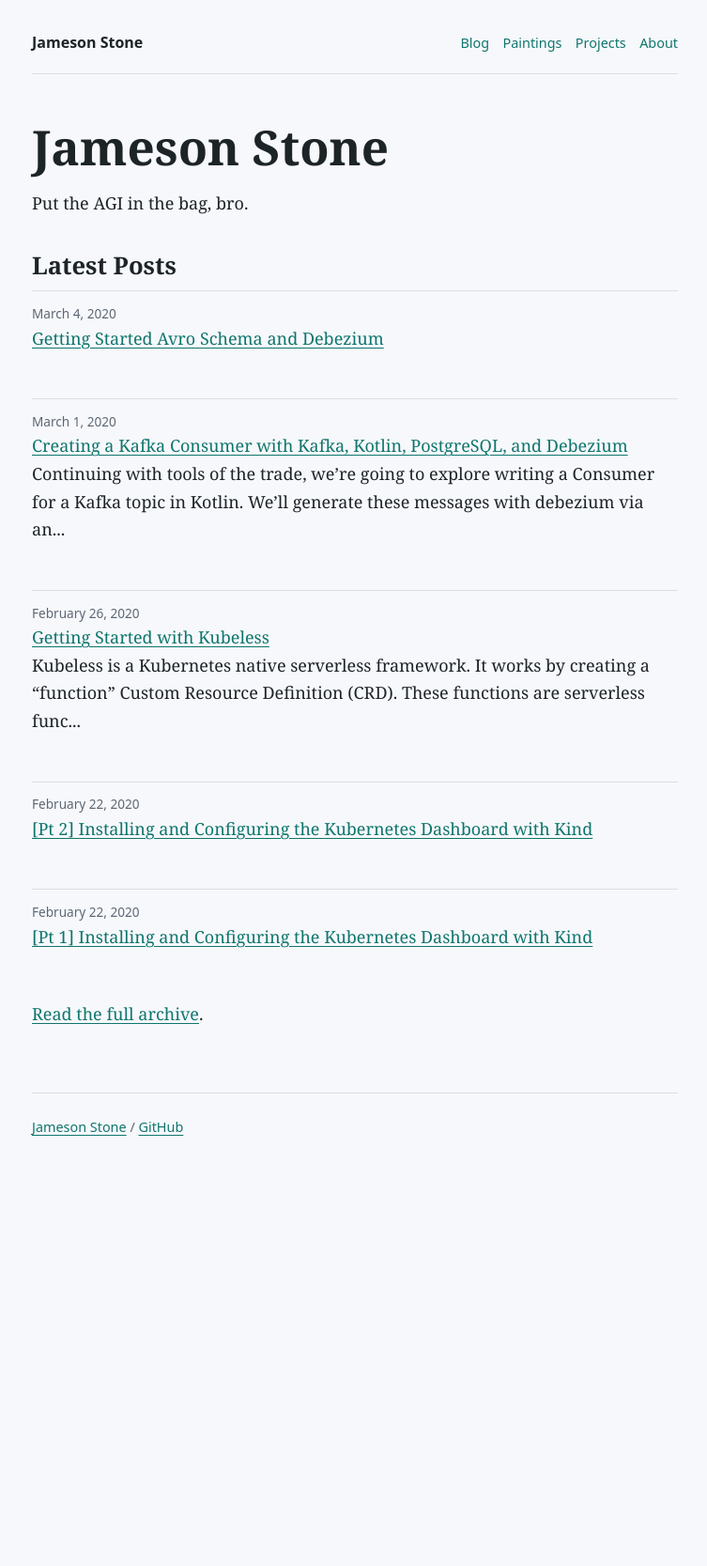
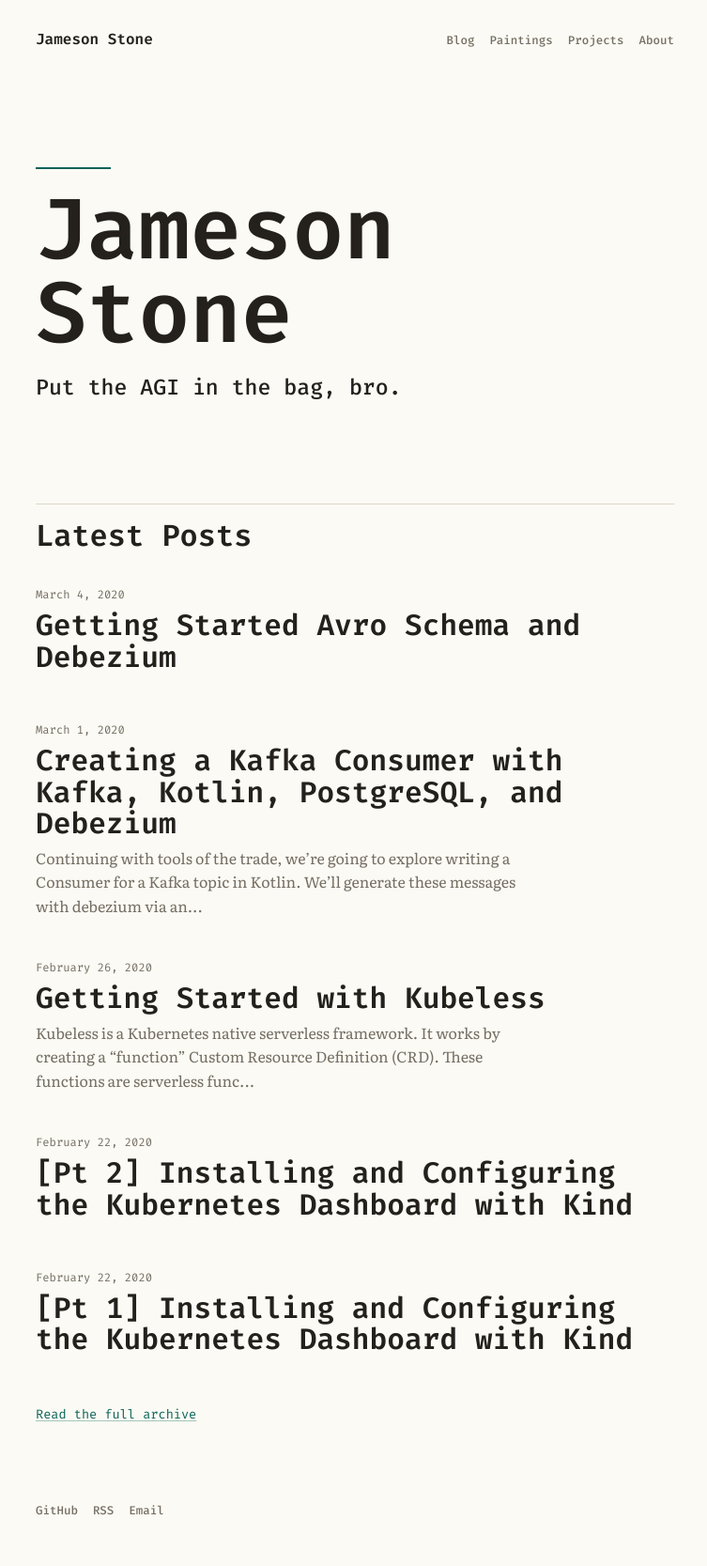
Before and after one commit to jamesonstone/jamesonstone.github.io, a Jekyll site: the page built from index.md, in a window 1280 px wide. Shown: the whole page at 94% size, without its empty margins (262-1015 px from the left). Built offline with Jekyll 4.4.1, drawn with Linux system fonts in a browser that asks for light colours; before the commit the page ends 1271 px from its top, so only the background shows below that.

Commit message:
feat(GH-5): :sparkles: redesign blog homepage
Refs #5

- replace the homepage with a narrower Fira Code/Literata blog treatment

- keep the required AGI tagline while removing extra explanatory copy

- simplify header/footer chrome and add RSS output for the footer link

- extend site validation coverage for the feed route

Validation:

- ruby -c scripts/validate_site.rb

- ruby -c scripts/validate_site_test.rb

- ruby scripts/validate_site_test.rb

- bundle exec jekyll build

- ruby scripts/validate_site.rb

- ruby -rrexml/document -e 'REXML::Document.new(File.read("_site/feed.xml")); puts "feed xml ok"'

- browser checked http://127.0.0.1:4010/ at 1280x900 and 390x900

```diff
--- a/_layouts/default.html
+++ b/_layouts/default.html
@@ -10,6 +10,7 @@
   </head>
   <body>
     <header class="site-header">
+      <div class="site-header__inner">
         <a class="site-title" href="{{ '/' | relative_url }}">{{ site.title }}</a>
         <nav class="site-nav" aria-label="Primary navigation">
           <a href="{{ '/blog/' | relative_url }}">Blog</a>
@@ -17,18 +18,19 @@
           <a href="{{ '/projects/' | relative_url }}">Projects</a>
           <a href="{{ '/about/' | relative_url }}">About</a>
         </nav>
+      </div>
     </header>
 
-    <main class="site-main">
+    <main class="site-main{% if page.home %} site-main--home{% endif %}">
       {{ content }}
     </main>
 
     <footer class="site-footer">
-      <p>
-        <a href="{{ '/about/' | relative_url }}">Jameson Stone</a>
-        <span aria-hidden="true">/</span>
+      <nav class="footer-links" aria-label="Footer navigation">
         <a href="https://github.com/jamesonstone">GitHub</a>
-      </p>
+        <a href="{{ '/feed.xml' | relative_url }}">RSS</a>
+        <a href="mailto:jameson@stone.tc">Email</a>
+      </nav>
     </footer>
   </body>
 </html>
--- a/assets/css/site.css
+++ b/assets/css/site.css
@@ -1,106 +1,136 @@
+@import url("https://fonts.googleapis.com/css2?family=Fira+Code:wght@400;500;600;700&family=Literata:opsz,wght@7..72,400;7..72,500;7..72,650&display=swap");
+
 :root {
-  --bg: #f7f8fb;
-  --paper: #ffffff;
-  --text: #1d2428;
-  --muted: #5d6875;
-  --line: #d9dee7;
-  --accent: #0f766e;
-  --accent-strong: #b43b5b;
-  --code-bg: #eef2f7;
-  --max: 43rem;
+  --bg: #fbfaf4;
+  --text: #24211c;
+  --muted: #756e63;
+  --line: #ded7c9;
+  --accent: #0b6358;
+  --accent-2: #8b3f2d;
+  --code-bg: #f1ece2;
+  --measure: 42.5rem;
+  --mono: "Fira Code", "MesloLGS NF", "Meslo LG S", "SFMono-Regular", Consolas, monospace;
+  --body: "Literata", Charter, Georgia, serif;
 }
 
 * {
   box-sizing: border-box;
 }
 
+html {
+  background: var(--bg);
+}
+
 body {
   margin: 0;
   background: var(--bg);
   color: var(--text);
-  font-family: ui-serif, Georgia, Cambria, "Times New Roman", Times, serif;
+  font-family: var(--body);
   font-size: 18px;
-  line-height: 1.65;
+  line-height: 1.68;
+  text-rendering: optimizeLegibility;
 }
 
 a {
   color: var(--accent);
-  text-decoration-thickness: 0.08em;
+  text-decoration-color: rgba(11, 99, 88, 0.35);
+  text-decoration-thickness: 0.07em;
   text-underline-offset: 0.18em;
+  transition: color 140ms ease, text-decoration-color 140ms ease, text-underline-offset 140ms ease;
 }
 
 a:hover,
 a:focus {
-  color: var(--accent-strong);
+  color: var(--accent-2);
+  text-decoration-color: currentColor;
+  text-underline-offset: 0.3em;
 }
 
 .site-header,
 .site-main,
 .site-footer {
-  width: min(var(--max), calc(100% - 2rem));
+  width: min(var(--measure), calc(100% - 2rem));
   margin-inline: auto;
 }
 
 .site-header {
+  padding: 2rem 0 0;
+}
+
+.site-header__inner {
   display: flex;
   align-items: baseline;
   justify-content: space-between;
   gap: 1.5rem;
-  padding: 2rem 0 1.25rem;
-  border-bottom: 1px solid var(--line);
 }
 
 .site-title {
   color: var(--text);
-  font-family: ui-sans-serif, system-ui, -apple-system, BlinkMacSystemFont, "Segoe UI", sans-serif;
+  font-family: var(--mono);
   font-size: 1rem;
-  font-weight: 750;
+  font-weight: 600;
+  line-height: 1.2;
   text-decoration: none;
 }
 
-.site-nav {
+.site-nav,
+.footer-links {
   display: flex;
   flex-wrap: wrap;
-  gap: 0.35rem 0.9rem;
-  font-family: ui-sans-serif, system-ui, -apple-system, BlinkMacSystemFont, "Segoe UI", sans-serif;
-  font-size: 0.9rem;
+  gap: 0.5rem 1rem;
+  font-family: var(--mono);
+  font-size: 0.78rem;
+  font-weight: 500;
 }
 
-.site-nav a {
+.site-nav a,
+.footer-links a {
+  color: var(--muted);
   text-decoration: none;
 }
 
+.site-nav a:hover,
+.site-nav a:focus,
+.footer-links a:hover,
+.footer-links a:focus {
+  color: var(--accent);
+}
+
 .site-main {
-  padding: 3rem 0;
+  padding: 4.25rem 0 4rem;
 }
 
 .site-footer {
-  padding: 1.5rem 0 2.5rem;
-  border-top: 1px solid var(--line);
-  color: var(--muted);
-  font-family: ui-sans-serif, system-ui, -apple-system, BlinkMacSystemFont, "Segoe UI", sans-serif;
-  font-size: 0.9rem;
+  padding: 1rem 0 3rem;
+}
+
+.footer-links {
+  justify-content: flex-start;
 }
 
 h1,
 h2,
 h3 {
-  line-height: 1.15;
+  color: var(--text);
+  font-family: var(--mono);
+  font-weight: 600;
+  letter-spacing: 0;
+  line-height: 1.08;
 }
 
 h1 {
   margin: 0 0 1rem;
-  font-size: 3.2rem;
+  font-size: clamp(2.8rem, 10vw, 5.1rem);
 }
 
 h2 {
-  margin: 2.25rem 0 0.75rem;
-  font-size: 1.6rem;
+  margin: 2.6rem 0 1rem;
+  font-size: clamp(1.45rem, 4vw, 2rem);
 }
 
 h3 {
-  margin: 1.75rem 0 0.5rem;
-  font-size: 1.2rem;
+  margin: 1.65rem 0 0.45rem;
+  font-size: 1.25rem;
 }
 
 p,
@@ -108,14 +138,14 @@ ul,
 ol,
 pre,
 blockquote {
-  margin: 0 0 1.25rem;
+  margin: 0 0 1.35rem;
 }
 
 img {
   display: block;
   max-width: 100%;
   height: auto;
-  border-radius: 4px;
+  border-radius: 2px;
 }
 
 pre {
@@ -123,23 +153,60 @@ pre {
   padding: 1rem;
   background: var(--code-bg);
   border: 1px solid var(--line);
-  border-radius: 4px;
+  border-radius: 3px;
 }
 
 code {
-  font-family: ui-monospace, SFMono-Regular, Menlo, Monaco, Consolas, "Liberation Mono", monospace;
+  font-family: var(--mono);
   font-size: 0.92em;
 }
 
 blockquote {
   padding-left: 1rem;
-  border-left: 3px solid var(--accent);
+  border-left: 2px solid var(--accent);
   color: var(--muted);
 }
 
-.intro {
-  font-size: 1.25rem;
-  color: var(--muted);
+.home-page {
+  display: grid;
+  gap: 4.25rem;
+}
+
+.home-hero {
+  position: relative;
+  max-width: 34rem;
+  padding: 3.5rem 0 1rem;
+}
+
+.home-hero::before {
+  content: "";
+  display: block;
+  width: 5rem;
+  height: 2px;
+  margin-bottom: 1.25rem;
+  background: var(--accent);
+}
+
+.home-hero h1 {
+  max-width: 10ch;
+  margin-bottom: 1.1rem;
+  font-size: clamp(3.1rem, 12vw, 5.7rem);
+  line-height: 0.98;
+}
+
+.tagline {
+  max-width: 25rem;
+  color: var(--text);
+  font-family: var(--mono);
+  font-size: clamp(1.08rem, 3vw, 1.45rem);
+  font-weight: 500;
+  line-height: 1.45;
+}
+
+.home-section h2 {
+  margin-top: 0;
+  padding-top: 1rem;
+  border-top: 1px solid var(--line);
 }
 
 .post-list,
@@ -154,54 +221,113 @@ blockquote {
 .post-list li,
 .project-list li,
 .painting-list li {
-  padding-block: 0.8rem;
+  padding-block: 0.9rem;
+}
+
+.post-list:not(.post-list--home) li + li,
+.project-list li + li,
+.painting-list li + li {
   border-top: 1px solid var(--line);
 }
 
-.post-list time,
-.eyebrow,
-.note {
+.post-list a {
+  color: var(--text);
+  text-decoration-color: transparent;
+}
+
+.post-list a:hover,
+.post-list a:focus {
+  color: var(--accent);
+  text-decoration-color: rgba(11, 99, 88, 0.55);
+}
+
+.post-list time {
   display: block;
+  margin-bottom: 0.35rem;
   color: var(--muted);
-  font-family: ui-sans-serif, system-ui, -apple-system, BlinkMacSystemFont, "Segoe UI", sans-serif;
+  font-family: var(--mono);
+  font-size: 0.76rem;
+}
+
+.post-list--home {
+  gap: 0;
+}
+
+.post-list--home li {
+  padding: 1.25rem 0 1.45rem;
+}
+
+.post-card h3 {
+  margin: 0 0 0.45rem;
+  font-size: clamp(1.35rem, 4vw, 1.95rem);
+}
+
+.post-card p {
+  max-width: 34rem;
+  margin-bottom: 0;
+  color: var(--muted);
+  font-size: 1rem;
+  line-height: 1.58;
+}
+
+.archive-link {
+  margin: 1.1rem 0 0;
+  font-family: var(--mono);
   font-size: 0.85rem;
 }
 
-.eyebrow {
-  margin: 0 0 0.5rem;
-  color: var(--accent-strong);
-  font-weight: 700;
-  text-transform: uppercase;
+.post-header {
+  margin-bottom: 2.5rem;
+}
+
+.post-header time {
+  color: var(--muted);
+  font-family: var(--mono);
+  font-size: 0.82rem;
 }
 
 .post-footer {
-  margin-top: 3rem;
+  margin-top: 3.25rem;
   padding-top: 1rem;
-  border-top: 1px solid var(--line);
+  color: var(--muted);
+  font-family: var(--mono);
+  font-size: 0.82rem;
 }
 
 .painting-list img {
   margin-bottom: 0.8rem;
 }
 
-@media (max-width: 640px) {
+@media (max-width: 720px) {
   body {
-    font-size: 16px;
+    font-size: 17px;
   }
 
   .site-header {
+    padding-top: 1.25rem;
+  }
+
+  .site-header__inner {
     display: block;
   }
 
   .site-nav {
-    margin-top: 0.8rem;
+    margin-top: 0.7rem;
   }
 
   .site-main {
-    padding-top: 2rem;
+    padding: 3rem 0 3.25rem;
   }
 
-  h1 {
-    font-size: 2.2rem;
+  .home-page {
+    gap: 3.2rem;
+  }
+
+  .home-hero {
+    padding-top: 2.5rem;
+  }
+
+  .home-hero h1 {
+    font-size: clamp(3rem, 16vw, 4.8rem);
   }
 }
--- a/index.md
+++ b/index.md
@@ -2,24 +2,33 @@
 layout: default
 title: Blog
 permalink: /
+home: true
 ---
 
-# Jameson Stone
+<div class="home-page">
+  <section class="home-hero" aria-labelledby="home-title">
+    <h1 id="home-title">Jameson Stone</h1>
+    <p class="tagline">Put the AGI in the bag, bro.</p>
+  </section>
 
-Put the AGI in the bag, bro.
+  <section class="home-section" aria-labelledby="latest-posts">
+    <h2 id="latest-posts">Latest Posts</h2>
 
-## Latest Posts
+    <ol class="post-list post-list--home">
+      {% for post in site.posts limit: 5 %}
+        <li>
+          <article class="post-card">
+            <time datetime="{{ post.date | date_to_xmlschema }}">{{ post.date | date: "%B %-d, %Y" }}</time>
+            <h3><a href="{{ post.url | relative_url }}">{{ post.title }}</a></h3>
+            {% assign excerpt_text = post.excerpt | strip_html | strip %}
+            {% if excerpt_text != "" %}
+              <p>{{ excerpt_text | truncate: 160 }}</p>
+            {% endif %}
+          </article>
+        </li>
+      {% endfor %}
+    </ol>
 
-<ul class="post-list">
-  {% for post in site.posts limit: 5 %}
-    <li>
-      <time datetime="{{ post.date | date_to_xmlschema }}">{{ post.date | date: "%B %-d, %Y" }}</time>
-      <a href="{{ post.url | relative_url }}">{{ post.title }}</a>
-      {% if post.excerpt %}
-        <p>{{ post.excerpt | strip_html | truncate: 160 }}</p>
-      {% endif %}
-    </li>
-  {% endfor %}
-</ul>
-
-[Read the full archive]({{ '/blog/' | relative_url }}).
+    <p class="archive-link"><a href="{{ '/blog/' | relative_url }}">Read the full archive</a></p>
+  </section>
+</div>
--- a/scripts/validate_site.rb
+++ b/scripts/validate_site.rb
@@ -29,7 +29,8 @@ REQUIRED_ROUTES = [
   "/blog/index.html",
   "/paintings/index.html",
   "/projects/index.html",
-  "/about/index.html"
+  "/about/index.html",
+  "/feed.xml"
 ].freeze
 
 HIDDEN_DRAFT_SLUGS = %w[
--- a/scripts/validate_site_test.rb
+++ b/scripts/validate_site_test.rb
@@ -106,6 +106,7 @@ class ValidateSiteTest < Minitest::Test
       paintings/index.html
       projects/index.html
       about/index.html
+      feed.xml
     ].each do |route|
       write_site_file(root, route)
     end
```
Also changed, not shown: feed.xml (added, +22 -0 lines). Lines whose indentation alone changed are shown as unchanged.
